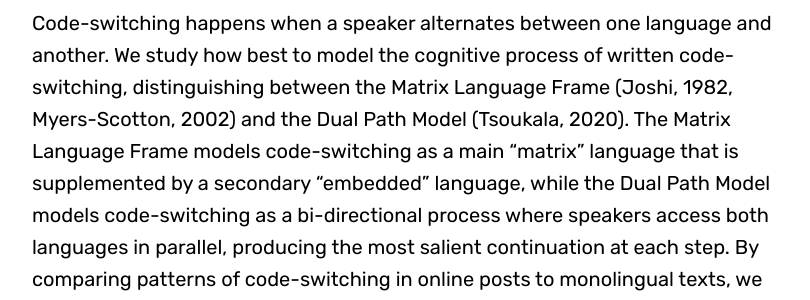
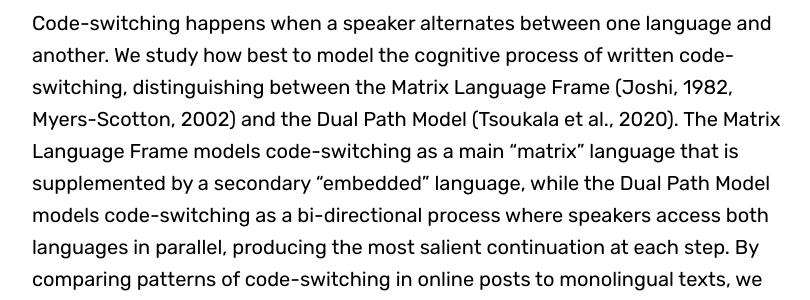
Before and after one commit to peer-workshop/peer-workshop.github.io, a Jekyll site: the page built from talks.md, in a window 1280 px wide and 900 px high, scrolled down 2689 px. Shown: the part 249-549 px from the top of the window, without its empty margins (224-1034 px from the left). Built offline with Jekyll 4.4.1, drawn with Linux system fonts in a browser that asks for light colours; some web fonts are replaced; some of the changed text lies outside the part shown.

```diff
--- a/_data/peer2023.yml
+++ b/_data/peer2023.yml
@@ -113,7 +113,7 @@ presentations:
     type: virtual
     presenter: dbhattacharya
     title: Code-switching in online posts can be modeled as a dual path cognitive process
-    abstract: Code-switching happens when a speaker alternates between one language and another. We study how best to model the cognitive process of written code-switching, distinguishing between the Matrix Language Frame (Joshi, 1982, Myers-Scotton, 2002) and the Dual Path Model (Tsoukala, 2020). The Matrix Language Frame models code-switching as a main "matrix" language that is supplemented by a secondary "embedded" language, while the Dual Path Model models code-switching as a bi-directional process where speakers access both languages in parallel, producing the most salient continuation at each step. By comparing patterns of code-switching in online posts to monolingual texts, we find support for the Dual Path Model.
+    abstract: Code-switching happens when a speaker alternates between one language and another. We study how best to model the cognitive process of written code-switching, distinguishing between the Matrix Language Frame (Joshi, 1982, Myers-Scotton, 2002) and the Dual Path Model (Tsoukala et al., 2020). The Matrix Language Frame models code-switching as a main "matrix" language that is supplemented by a secondary "embedded" language, while the Dual Path Model models code-switching as a bi-directional process where speakers access both languages in parallel, producing the most salient continuation at each step. By comparing patterns of code-switching in online posts to monolingual texts, we find support for the Dual Path Model.
   fyin:
     type: inperson
     presenter: fyin
```
